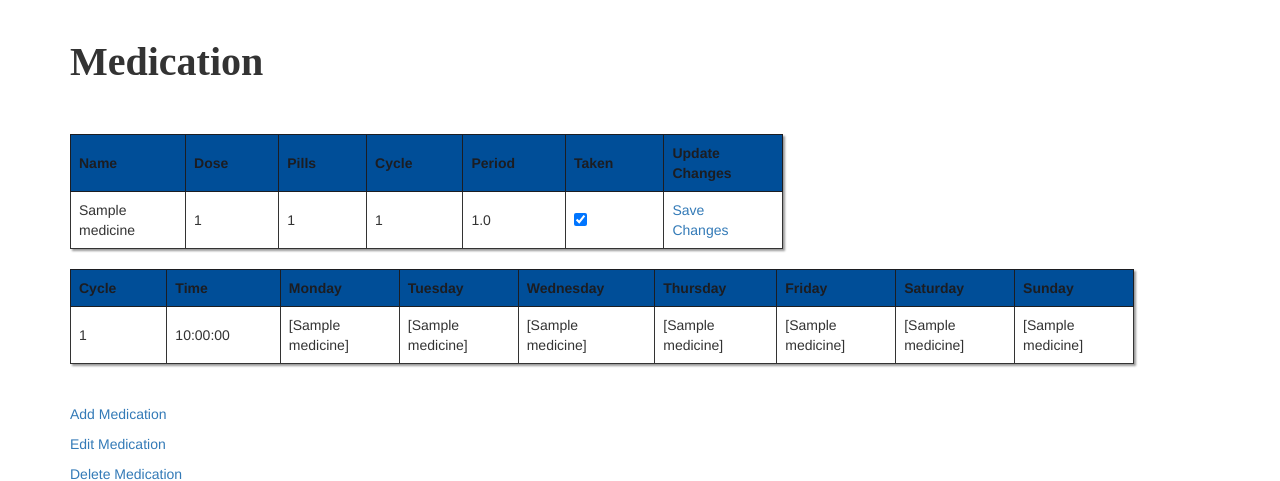
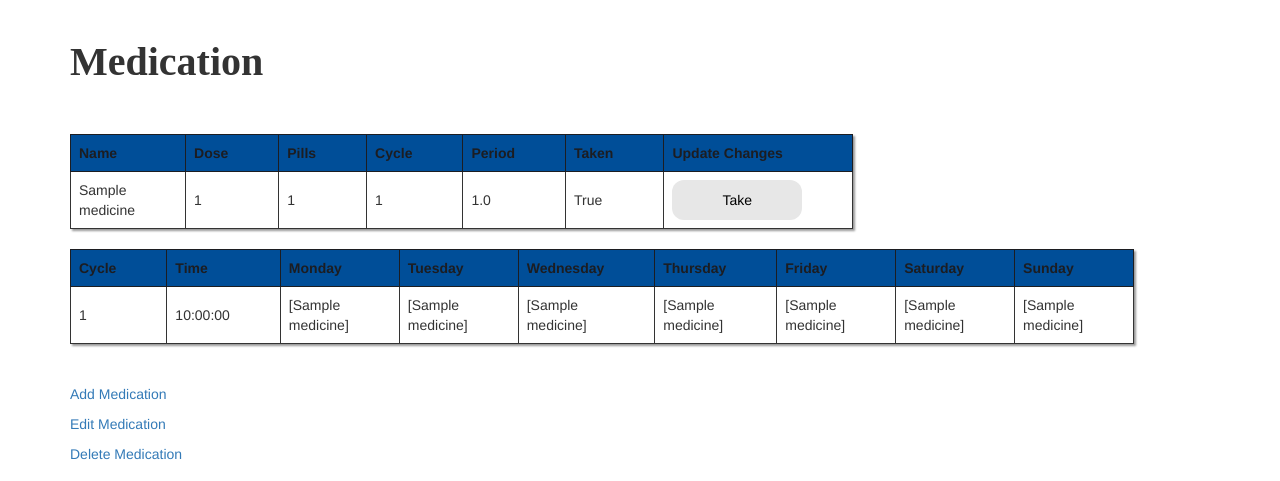
Before and after one commit to AndySok/google-mentorship, a Flask app: page /medication in a window 1280 px wide. Shown: the part 52-533 px from the top of the page. Run offline with Flask 2, Linux system fonts and the light colour scheme; a user stored in the database is signed in; tables that the repository leaves empty hold one stand-in row (values such as "Sample post"); some libraries are stand-ins or nearby versions.

Commit message:
taken button + styling

```diff
--- a/app/static/styles.css
+++ b/app/static/styles.css
@@ -31,3 +31,15 @@ tr:nth-child(odd){
 .navbar {
   font-family: cursive;
 }
+
+.take {
+  background-color: #e7e7e7; /* Green */
+  border-radius: 12px;
+  color: black;
+  padding: 10px 50px;
+  text-align: center;
+  text-decoration: none;
+  font-family: "Helvetica Neue", Helvetica,Arial,sans-serif;
+  display: inline-block;
+  font-size: 14px;
+}
--- a/app/templates/medication.html
+++ b/app/templates/medication.html
@@ -20,15 +20,11 @@
             <td>{{ medication.pills }}</td>
             <td>{{ medication.cycle.cycle }}</td>
             <td>{{ medication.period }}</td>
+            <td>{{ medication.taken }}</td>
             {% if medication.taken %}
-            <td><input type="checkbox" class="taken" id="{{ medication.id }}" name="{{ medication.id }}" checked="checked"/></td>
+            <td><a href="{{ url_for('taken_med', med_id = medication.id, done = 'no')}}" class="take">Take</a></td>
             {% else %}
-            <td><input type="checkbox" class="taken" id="{{ medication.id }}" name="{{ medication.id }}"/></td>
-            {% endif %}
-            {% if (request.form.getlist(medication.id) == None) %}
-                <td><a href="{{ url_for('taken_med', med_id = medication.id, done = 'yes')}}">Save Changes</a></td>
-            {% else %}
-                <td><a href="{{ url_for('taken_med', med_id = medication.id, done = 'no')}}">Save Changes</a></td>
+            <td><a href="{{ url_for('taken_med', med_id = medication.id, done = 'yes')}}" class="take">Untake</a></td>
             {% endif %}
         </tr>
     {% endfor %}
```
Also changed, not shown: app.db.
